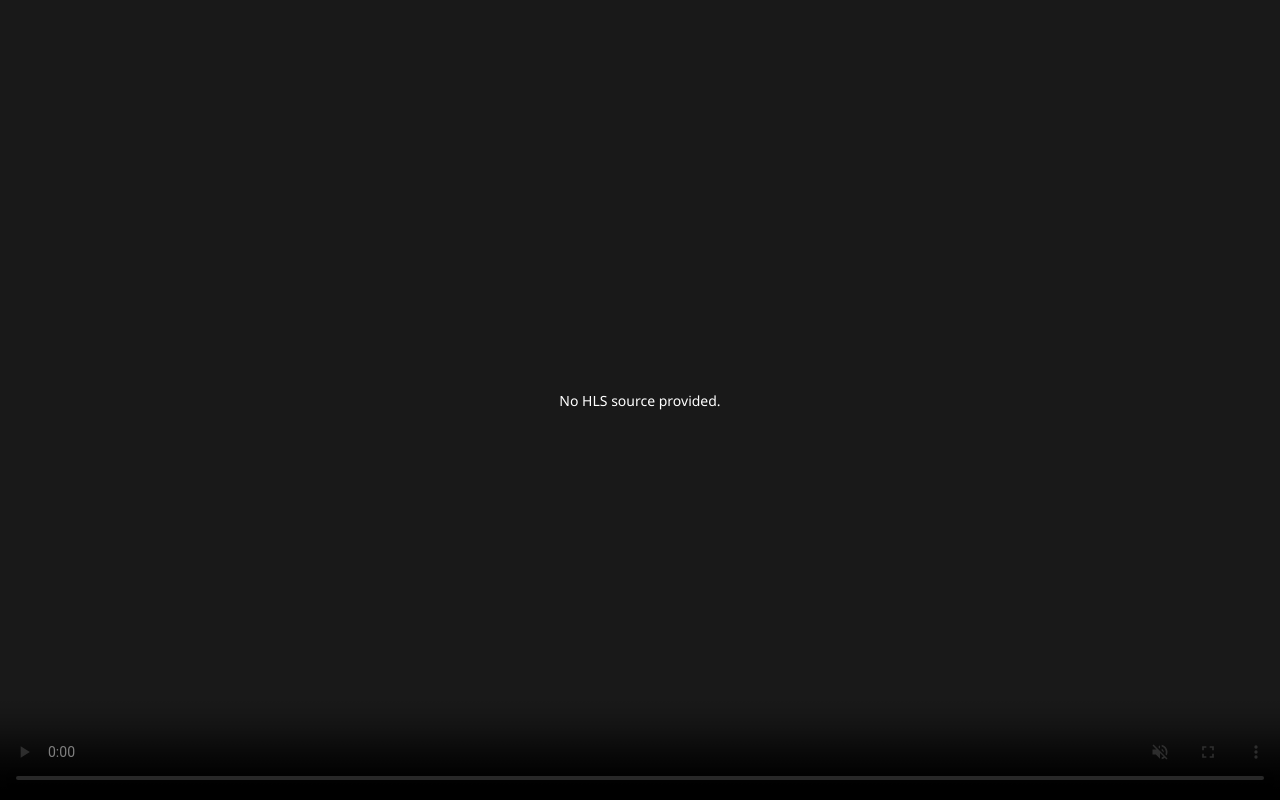
After one commit to know-how-schmiede/PrintFleet2, a Flask app: page /live-wall/hls-player in a window 1280 px wide. The commit adds this page. Run offline with Flask 3, Linux system fonts and the light colour scheme; the visitor is signed in with stand-in values (Sample User, id 1); tables that the repository leaves empty hold one stand-in row (values such as "Sample post").

Commit message:
Add HLS player support and improve MJPEG fallback
Introduces an HLS player page and UI integration for previewing HLS streams in settings. Updates live_wall.js to improve MJPEG stream reliability in Edge and Safari. Updates CSS and templates for HLS player controls, bumps version to 0.6.13, and adjusts backend to wrap HLS URLs for the player.

```diff
--- /dev/null
+++ b/src/printfleet2/templates/hls_player.html
@@ -0,0 +1,125 @@
+<!doctype html>
+<html lang="en">
+  <head>
+    <meta charset="utf-8">
+    <meta name="viewport" content="width=device-width, initial-scale=1">
+    <title>HLS Player</title>
+    <style>
+      :root {
+        color-scheme: dark;
+      }
+
+      body {
+        margin: 0;
+        background: #000;
+        font-family: "Space Grotesk", "Segoe UI", system-ui, sans-serif;
+      }
+
+      .player {
+        position: fixed;
+        inset: 0;
+        background: #000;
+        display: grid;
+      }
+
+      video {
+        width: 100%;
+        height: 100%;
+        object-fit: cover;
+        background: #000;
+      }
+
+      .message {
+        position: absolute;
+        inset: 0;
+        display: grid;
+        place-items: center;
+        padding: 16px;
+        text-align: center;
+        color: #fff;
+        font-size: 14px;
+        background: rgba(0, 0, 0, 0.5);
+      }
+    </style>
+  </head>
+  <body>
+    <div class="player">
+      <video id="hlsVideo" autoplay muted playsinline controls></video>
+      <div id="hlsMessage" class="message" hidden></div>
+    </div>
+
+    <script>
+      const source = {{ source | tojson }};
+      const video = document.getElementById("hlsVideo");
+      const message = document.getElementById("hlsMessage");
+
+      function showMessage(text) {
+        message.textContent = text;
+        message.hidden = false;
+      }
+
+      function loadScript(src) {
+        return new Promise((resolve, reject) => {
+          const tag = document.createElement("script");
+          tag.src = src;
+          tag.onload = resolve;
+          tag.onerror = reject;
+          document.head.appendChild(tag);
+        });
+      }
+
+      async function ensureHlsJs() {
+        if (window.Hls) {
+          return true;
+        }
+        try {
+          await loadScript("/static/vendor/hls.min.js");
+        } catch (err) {
+          // ignore
+        }
+        if (window.Hls) {
+          return true;
+        }
+        try {
+          await loadScript("https://cdn.jsdelivr.net/npm/hls.js@1.5.18/dist/hls.min.js");
+        } catch (err) {
+          // ignore
+        }
+        return Boolean(window.Hls);
+      }
+
+      async function boot() {
+        if (!source) {
+          showMessage("No HLS source provided.");
+          return;
+        }
+
+        if (video.canPlayType("application/vnd.apple.mpegurl")) {
+          video.src = source;
+          video.play().catch(() => {});
+          return;
+        }
+
+        const ok = await ensureHlsJs();
+        if (!ok || !window.Hls || !window.Hls.isSupported()) {
+          showMessage("HLS.js is not available. Add /static/vendor/hls.min.js or enable CDN access.");
+          return;
+        }
+
+        const hls = new window.Hls({
+          lowLatencyMode: true,
+          backBufferLength: 30,
+        });
+        hls.loadSource(source);
+        hls.attachMedia(video);
+        hls.on(window.Hls.Events.ERROR, (event, data) => {
+          if (data && data.fatal) {
+            showMessage("HLS playback error.");
+          }
+        });
+      }
+
+      boot();
+    </script>
+  </body>
+</html>
--- a/src/printfleet2/version.py
+++ b/src/printfleet2/version.py
@@ -1 +1 @@
-VERSION = "0.6.12"
+VERSION = "0.6.13"
--- a/src/printfleet2/web/routes.py
+++ b/src/printfleet2/web/routes.py
@@ -1,6 +1,7 @@
 import shutil
 import subprocess
 from datetime import datetime, timezone
+from urllib.parse import urlparse
 
 from flask import Blueprint, request, session as flask_session, Response, render_template, redirect, stream_with_context, url_for
 
@@ -140,6 +141,26 @@ def stream_type_for_url(url: str) -> str:
     return "iframe"
 
 
+def is_hls_url(url: str | None) -> bool:
+    if not url:
+        return False
+    lower = url.split("?", 1)[0].lower()
+    return lower.endswith(".m3u8")
+
+
+def is_hls_player_url(url: str | None) -> bool:
+    if not url:
+        return False
+    parsed = urlparse(url)
+    return parsed.path.lower().endswith("/live-wall/hls-player")
+
+
+def wrap_hls_player_url(url: str) -> str:
+    if is_hls_player_url(url) or not is_hls_url(url):
+        return url
+    return url_for("web.live_wall_hls_player", src=url)
+
+
 def build_live_wall_config(settings: dict) -> dict:
     streams: list[dict] = []
 
@@ -156,7 +177,7 @@ def build_live_wall_config(settings: dict) -> dict:
         url_value = clean_text(url)
         rtsp_value = clean_text(rtsp_url)
         if url_value:
-            final_url = url_value
+            final_url = wrap_hls_player_url(url_value)
         elif rtsp_value:
             final_url = url_for("web.live_wall_stream", stream_id=stream_id)
         else:
@@ -959,6 +980,16 @@ def docs_page():
     return render_template("docs.html")
 
 
+@bp.get("/live-wall/hls-player")
+def live_wall_hls_player():
+    source = clean_text(request.args.get("src"))
+    if source:
+        lower = source.lower()
+        if not (lower.startswith(("http://", "https://", "/"))):
+            source = None
+    return render_template("hls_player.html", source=source)
+
+
 @bp.get("/live-wall/stream/<int:stream_id>.mjpg")
 def live_wall_stream(stream_id: int):
     if stream_id not in {1, 2, 3, 4}:
```
Also changed, not shown: docs/Version.md (+4 -0 lines), src/printfleet2/static/live_wall.js (+90 -0 lines), src/printfleet2/static/settings.js (+36 -0 lines), src/printfleet2/static/style.css (+10 -0 lines), src/printfleet2/templates/settings.html (+36 -0 lines).
